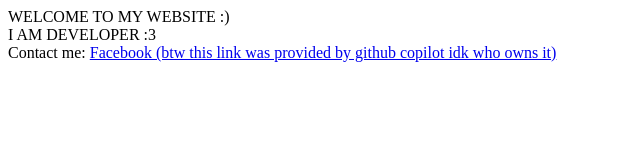
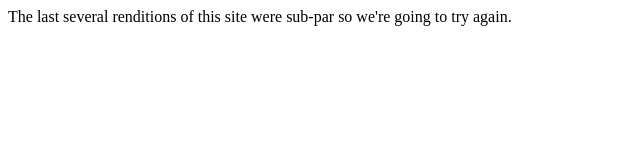
Before and after one commit to Tommy-ASD/homepage, a plain HTML site: page index.html in a window 1280 px wide. Shown: the whole page, without its empty margins (0-640 px from the left). Drawn offline with Linux system fonts and the light colour scheme.

Commit message:
removed the goofy

```diff
--- a/index.html
+++ b/index.html
@@ -4,13 +4,9 @@
     <meta charset="UTF-8">
     <meta http-equiv="X-UA-Compatible" content="IE=edge">
     <meta name="viewport" content="width=device-width, initial-scale=1.0">
-    <title>HIIIIIIIIIIIIII :D</title>
+    <title></title>
 </head>
 <body>
-    WELCOME TO MY WEBSITE :)
-    <br />
-    I AM DEVELOPER :3
-    <br />
-    Contact me: <a href="https://www.facebook.com/hoangthanh.hoang.9216">Facebook (btw this link was provided by github copilot idk who owns it)</a>
+    The last several renditions of this site were sub-par so we're going to try again.
 </body>
 </html>
```
